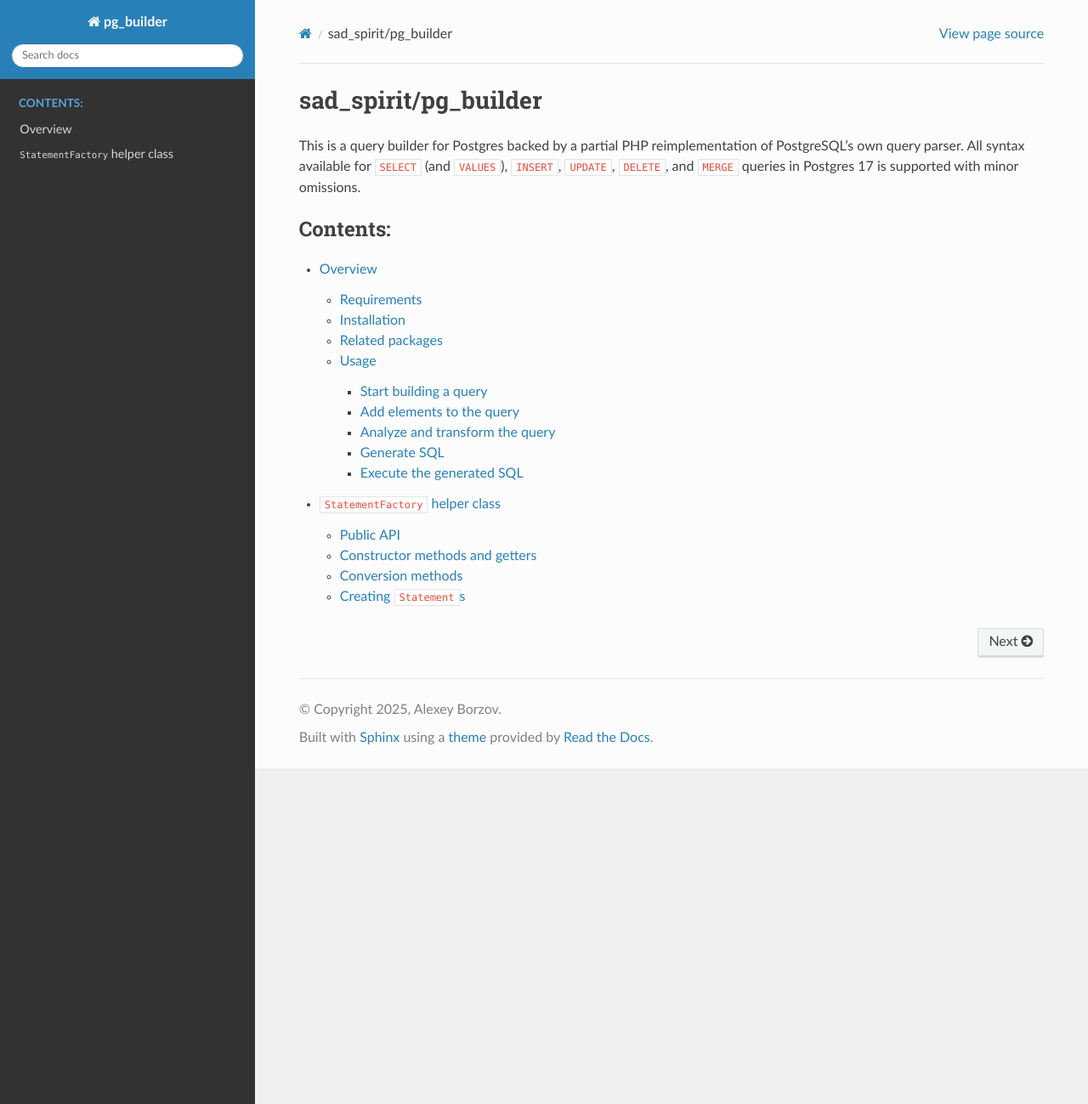
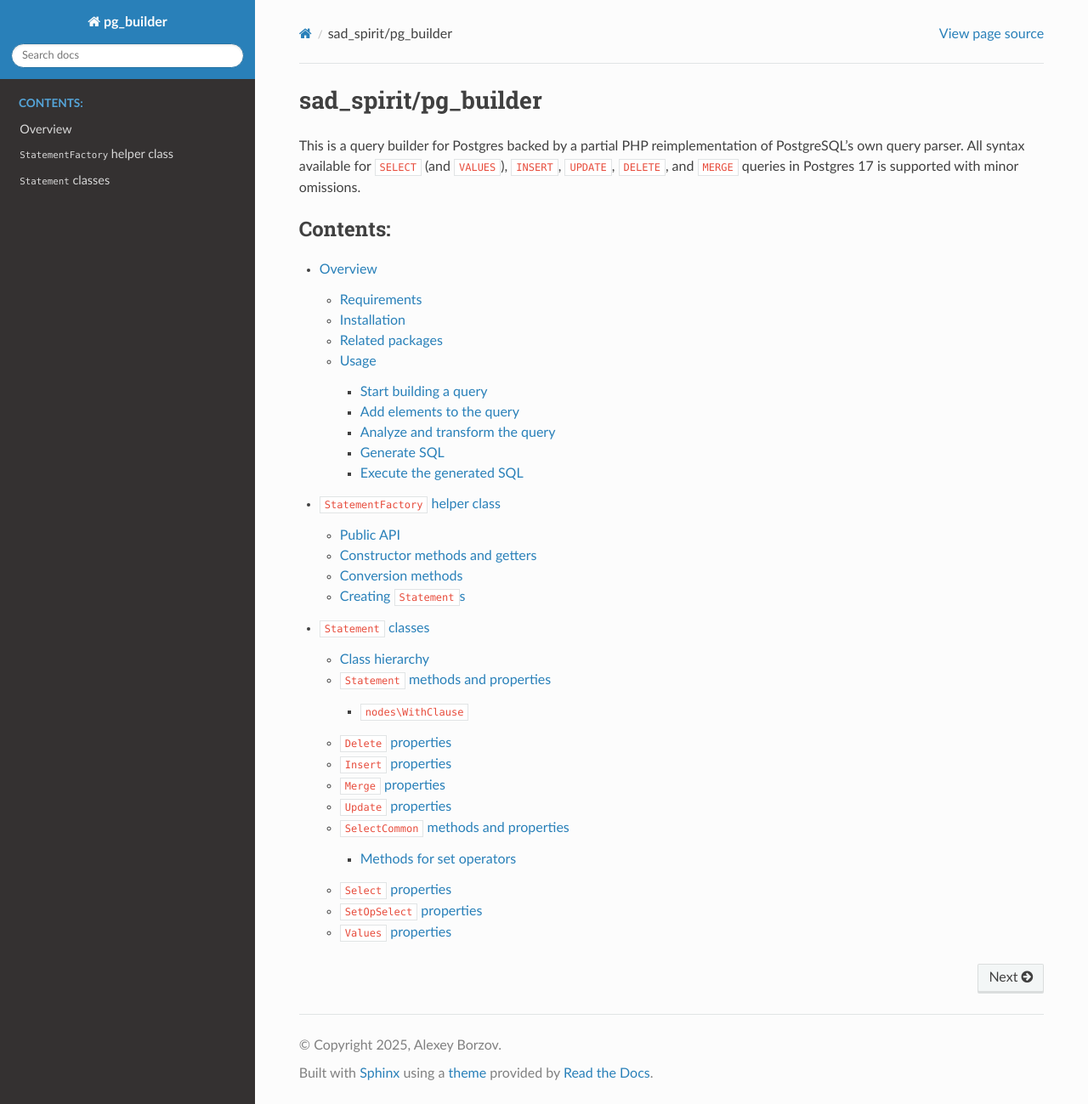
Before and after one commit to sad-spirit/pg-builder, a Sphinx documentation site: the page built from docs/index.rst, in a window 1280 px wide and 1299 px high. Shown: the whole window at 85% size. Built offline with Sphinx 7.4.7 and the Read the Docs theme 3.1.0, drawn with Linux system fonts in a browser that asks for light colours; some of the changed lines change nothing that is shown.

Commit message:
Documentation for Statement classes

```diff
--- a/docs/index.rst
+++ b/docs/index.rst
@@ -12,3 +12,4 @@
 
    overview
    statement-factory
+   statements
--- a/docs/statement-factory.rst
+++ b/docs/statement-factory.rst
@@ -1,3 +1,5 @@
+.. _statement-factory:
+
 =================================
 ``StatementFactory`` helper class
 =================================
--- /dev/null
+++ b/docs/statements.rst
@@ -0,0 +1,324 @@
+=====================
+``Statement`` classes
+=====================
+
+Subclasses of ``\sad_spirit\pg_builder\Statement`` represent the complete SQL statements.
+Their instances are usually created by :ref:`StatementFactory methods <statement-factory>`.
+
+All relative class and interface names below assume ``\sad_spirit\pg_builder`` prefix, which is omitted for readability.
+
+Class hierarchy
+===============
+
+``Node``
+    Common interface for all nodes in Abstract Syntax Tree.
+
+        ``nodes\GenericNode``
+            Common base class for all implementations of ``Node`` within package.
+
+                ``Statement``
+                    Abstract base class for statements. Loosely corresponds to ``PreparableStmt`` production
+                    in PostgreSQL's grammar.
+
+                        ``Delete``
+                            Represents ``DELETE`` statement.
+
+                        ``Insert``
+                            Represents ``INSERT`` statement.
+
+                        ``Merge``
+                            Represents ``Merge`` statement.
+
+                        ``Update``
+                            Represents ``UPDATE`` statement.
+
+                        ``SelectCommon``
+                            Abstract base class for ``SELECT``-type statements.
+
+                                ``Select``
+                                    Represents a simple ``SELECT`` statement.
+
+                                ``SetOpSelect``
+                                    Represents a set operator (``UNION``, ``INTERSECT``, ``EXCEPT``)
+                                    applied to two ``SELECT`` statements.
+
+                                ``Values``
+                                    Represents ``VALUES`` statement. Note that this can be an independent statement
+                                    in PostgreSQL, not only a part of ``INSERT``.
+
+Clauses of SQL statements, e.g. ``WHERE`` or ``FROM``, are exposed as properties of the relevant objects.
+Those properties can be writable if a corresponding ``setProperty()`` method is defined for ``$property`` and
+read-only otherwise.
+
+.. warning::
+
+    The setter methods for properties should be considered an implementation detail, which may change in the future.
+    Assign new values directly to the properties, e.g.
+
+    .. code-block:: php
+
+        $select->distinct = true;
+
+    rather than via setters
+
+    .. code-block:: php
+
+        $select->setDistinct(true);
+
+If the clause is a list of items, like ``FROM``, then the corresponding property is usually read-only and
+is an implementation of ``NodeList`` and consequently ``\ArrayAccess``.
+The items in the list may be modified as array offsets:
+
+.. code-block:: php
+
+    $select->from[0] = 'foo as bar';
+    unset($select->from[1]);
+
+``Statement`` methods and properties
+====================================
+
+``$with: nodes\WithClause``
+    A writable property that represents a ``WITH`` clause containing
+    `Common Table Expressions <https://www.postgresql.org/docs/current/static/queries-with.html>`__
+    attached to a primary statement.
+
+``setParser(Parser $parser)``
+    Sets the parser instance to use. If you add a ``Parser`` to the ``Statement`` then you'll be able to add
+    parts of query as strings that will be parsed automatically.
+
+``getParser(): ?Parser``
+    Returns the parser instance, if available.
+
+It is always possible to add query parts by creating the relevant ``Node`` implementations, but this is very tedious:
+
+.. code-block:: php
+
+   $select->list[] = new nodes\TargetElement(new nodes\ColumnReference('foo', 'bar'), new nodes\Identifier('alias'));
+
+vs
+
+.. code-block:: php
+
+   $select->list[] = 'foo.bar as alias';
+
+the result of the above is the same, as the string will be parsed and an instance of ``TargetElement`` added.
+
+.. tip::
+
+    ``Statement`` instances created by ``StatementFactory`` will have a ``Parser`` set.
+
+``nodes\WithClause``
+~~~~~~~~~~~~~~~~~~~~
+
+This is an implementation of ``NodeList`` so individual CTEs (instances of ``nodes\CommonTableExpression``)
+are accessible as array offsets. It also has a writable boolean ``$recursive`` property.
+
+.. code-block:: php
+
+   $select->with[] = 'foobar as (select foo.*, bar.* from foo natural join bar)';
+
+   echo "WITH clause is " . ($select->with->recursive ? 'recursive' : 'not recursive');
+   echo "Statement of first CTE is " . get_class($select->with[0]->statement);
+
+``Delete`` properties
+=====================
+
+``$relation: nodes\range\UpdateOrDeleteTarget``
+    Name of the table to delete from. Can be set only via constructor.
+
+``$using: nodes\lists\FromList``
+    List of tables whose columns may appear in ``WHERE`` clause. ``FromList`` implements ``NodeList``
+    and behaves like an array containing only instances of ``nodes\range\FromElement``.
+
+``$where: nodes\WhereOrHavingClause``
+    ``WHERE`` clause of ``DELETE``. ``$where`` property is read-only, but has helper methods for
+    building the ``WHERE`` clause.
+
+``$returning: nodes\lists\TargetList``
+    ``RETURNING`` clause of ``DELETE``. If present, ``DELETE`` will return values based on each
+    deleted row. ``TargetList`` is essentially an array containing only instances of ``nodes\TargetElement``.
+
+``Insert`` properties
+=====================
+
+``$relation: nodes\range\InsertTarget``
+    Name of the table to insert into. Can be set only via constructor.
+
+``$cols: nodes\lists\SetTargetList``
+    List of table's columns to use. ``SetTargetList`` is essentially an array containing only instances of
+    ``nodes\SetTargetElement``.
+
+``$values: SelectCommon``
+    Actual values to insert. This property is writable.
+
+``$overriding: enums\InsertOverriding|null``
+    ``OVERRIDING`` clause. The property is writable.
+
+``$onConflict: nodes\OnConflictClause``
+    ``ON CONFLICT`` clause used  to specify an alternative action to raising a unique constraint or
+    exclusion constraint violation error. The property is writable.
+
+``$returning: nodes\lists\TargetList``
+    ``RETURNING`` clause of ``INSERT``, if present ``INSERT`` will return values based on each
+    inserted (or maybe updated in case of ``ON CONFLICT ... DO UPDATE``)
+    row. ``TargetList`` is essentially an array containing only instances of ``nodes\TargetElement``.
+
+``Merge`` properties
+=====================
+
+``$relation: nodes\range\UpdateOrDeleteTarget``
+    Name of the ``MERGE`` target table. This property is writable.
+
+``$using: nodes\range\FromElement``
+    Data source for ``MERGE``. This property is writable.
+
+``$on: nodes\ScalarExpression``
+    Condition for joining data source to target table. This property is writable.
+
+``$when: nodes\merge\MergeWhenList``
+    List of ``WHEN`` conditions for ``MERGE``. ``MergeWhenList`` behaves like an array containing only instances
+    of ``nodes\merge\MergeWhenClause``.
+
+``$returning: nodes\lists\TargetList``
+    ``RETURNING`` clause of ``MERGE``.
+    ``TargetList`` behaves like an array containing only instances of ``nodes\TargetElement``.
+
+``Update`` properties
+=====================
+
+``$relation: nodes\range\UpdateOrDeleteTarget``
+    Name of the table to update. Can be set only via constructor.
+
+``$set: nodes\lists\SetClauseList``
+    ``SET`` clause of ``UPDATE`` statement. ``SetClauseList`` is essentially an array containing only
+    instances of either ``nodes\SingleSetClause`` or ``nodes\MultipleSetClause``.
+
+``$from: nodes\lists\FromList``
+    List of tables whose columns may appear in ``WHERE`` condition and the update expressions. ``FromList``
+    is essentially an array containing only instances of ``nodes\range\FromElement``.
+
+``$where: WhereOrHavingClause``
+    ``WHERE`` clause of ``UPDATE``.
+
+``$returning: nodes\lists\TargetList``
+    ``RETURNING`` clause of ``UPDATE``, if present ``UPDATE`` will return values based on each updated row.
+    ``TargetList`` is essentially an array containing only instances of ``nodes\TargetElement``.
+
+``SelectCommon`` methods and properties
+=======================================
+
+``$order: nodes\lists\OrderByList``
+    ``ORDER BY`` clause of ``SELECT`` statement. ``OrderByList`` is essentially an array containing
+    only instances of ``nodes\OrderByElement``.
+
+``$limit: nodes\ScalarExpression``
+    ``LIMIT`` clause of ``SELECT`` statement. This property is writable.
+
+``$limitWithTies: bool``
+    If ``true``, triggers generating SQL standard  ``FETCH FIRST ... ROWS WITH TIES`` clause.
+    This property is writable.
+
+``$offset: nodes\ScalarExpression``
+    ``OFFSET`` clause of ``SELECT`` statement. This property is writable.
+
+``$locking: nodes\lists\LockList``
+    Locking clause of ``SELECT`` statement, consisting of e.g. ``FOR UPDATE ...`` clauses. ``LockList``
+    is essentially an array containing only instances of ``nodes\LockingElement``.
+
+Methods for set operators
+~~~~~~~~~~~~~~~~~~~~~~~~~
+
+``SelectCommon`` also defines methods for applying set operators:
+
+``public function union(string|self $select, bool $distinct = true): SetOpSelect``
+    Combines this ``SELECT`` statement with another one using ``UNION [ALL]`` operator.
+
+``public function intersect(string|self $select, bool $distinct = true): SetOpSelect``
+    Combines this ``SELECT`` statement with another one using ``INTERSECT [ALL]`` operator.
+
+``public function except(string|self $select, bool $distinct = true): SetOpSelect``
+    Combines this ``SELECT`` statement with another one using ``EXCEPT [ALL]`` operator
+
+If these methods are called on a ``SELECT`` statement that is a part of
+some larger statement then result will replace the original statement:
+
+.. code-block:: php
+
+    use sad_spirit\pg_builder\{
+        StatementFactory,
+        Select
+    };
+
+    $factory = new StatementFactory();
+
+    /** @var Select $select */
+    $select = $factory->createFromString(
+       'select foo.*, bar.* from (select * from foosource) as foo, bar where foo.id = bar.id'
+    );
+    $select->from[0]->query->union('select * from othersource');
+
+    echo $factory->createFromAST($select)->getSql();
+
+will output
+
+.. code-block:: sql
+
+    select foo.*, bar.*
+    from (
+            select *
+            from foosource
+            union
+            select *
+            from othersource
+        ) as foo, bar
+    where foo.id = bar.id
+
+``Select`` properties
+=====================
+
+``$list: nodes\lists\TargetList``
+    List of columns returned by ``SELECT``. ``TargetList`` behaves like an array containing only
+    instances of ``nodes\TargetElement``, it is also used for ``RETURNING`` clauses of data-modifying statements.
+
+``$distinct: bool|nodes\lists\ExpressionList``
+    ``true`` here represents ``DISTINCT`` clause, list of expressions - ``DISTINCT ON (...)`` clause.
+    This property is writable.
+    ``ExpressionList`` behaves like an array containing only implementations of ``nodes\ScalarExpression``.
+
+``$from: nodes\lists\FromList``
+    List of tables to select from. ``FromList`` behaves like an array containing only instances of
+    ``nodes\range\FromElement``.
+
+``$where: nodes\WhereOrHavingClause``
+    ``WHERE`` clause of ``SELECT``.
+
+``$group: nodes\group\GroupByClause``
+    ``GROUP BY`` clause of ``SELECT``. ``GroupByClause`` has array offsets containing implementations of
+    either ``nodes\ScalarExpression`` or ``nodes\group\GroupByElement`` interfaces, additionally it has a
+    writable bool ``$distinct`` property.
+
+``$having: nodes\WhereOrHavingClause``
+    ``HAVING`` clause of ``SELECT``, the same class is used here as for ``$where`` property.
+
+``$window: nodes\lists\WindowList``
+    ``WINDOW`` clause of ``SELECT``. ``WindowList`` behaves like an array containing only instances of
+    ``nodes\WindowDefinition``.
+
+``SetOpSelect`` properties
+==========================
+
+``$left: SelectCommon``
+    First operand of set operation. This property is writable.
+
+``$right: SelectCommon``
+    Second operand of set operation. This property is writable.
+
+``$operator: enums\SetOperator``
+    Operator, can be set only via constructor.
+
+``Values`` properties
+=====================
+
+``$rows: nodes\lists\RowList``
+    List of rows in ``VALUES``. ``RowList`` behaves like an array containing only instances of
+    ``nodes\expressions\RowExpression``.
```
